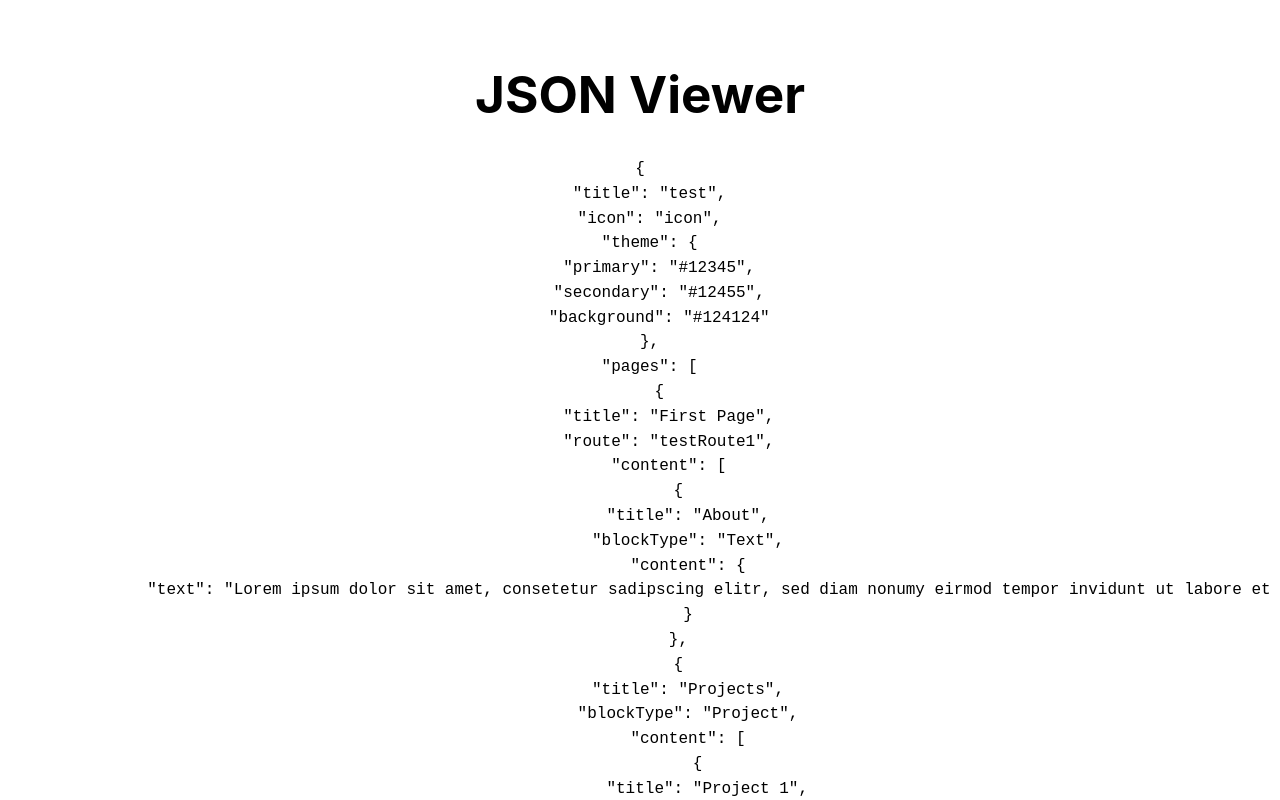
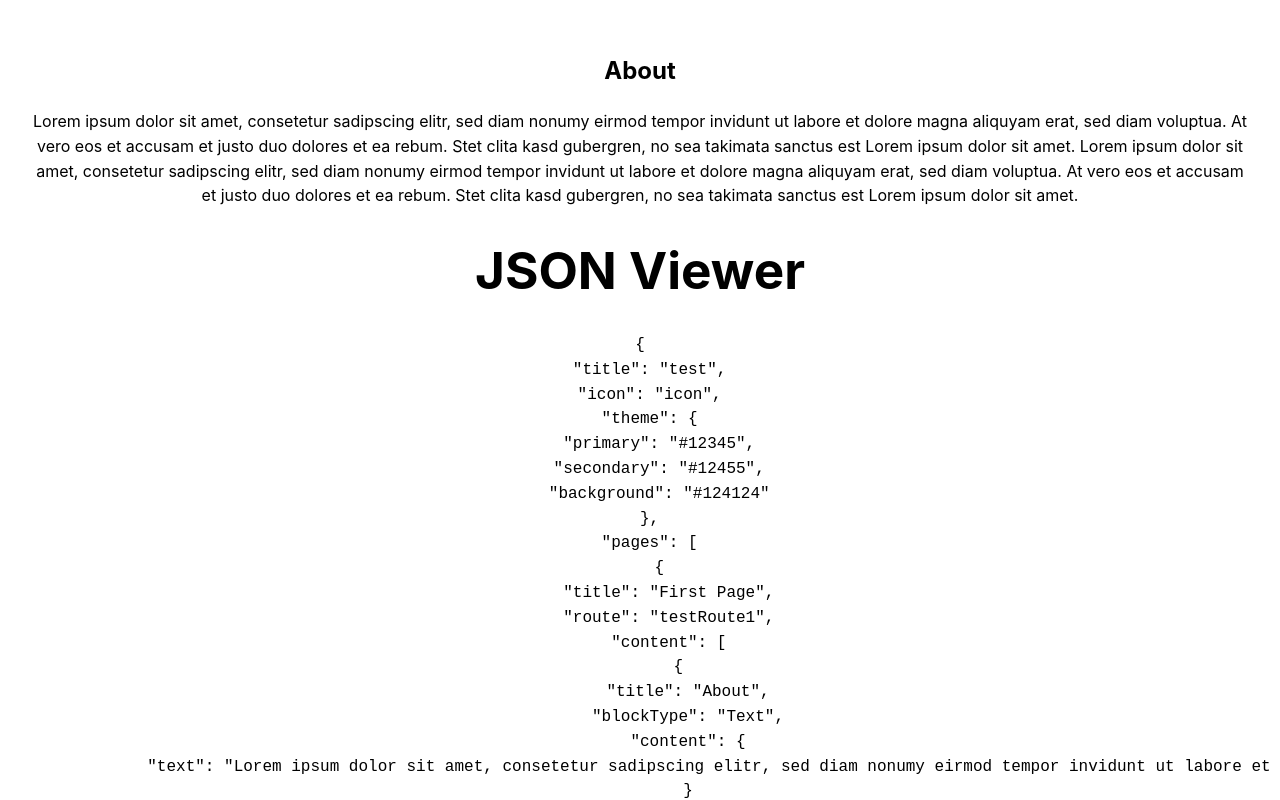
Before and after one commit to schergen-org/JAWG, a React (Vite) app: page / in a window 1280 px wide. Shown: the top 800 px of the page. Built offline with nearby package versions, Linux system fonts and the light colour scheme.

Commit message:
Add routeswitcher instead of blockBuilder

```diff
--- a/src/App.tsx
+++ b/src/App.tsx
@@ -3,7 +3,7 @@ import { useEffect, useState } from 'react'
 import './App.css'
 import { Schema } from './types/Schema'
 import { loadJsonData } from './services/loadJsonService'
-import BlockBuilder from './components/builders/blockBuilder';
+import RouterSwitcher from './components/routerSwitcher';
 
 function App() {
     const [data, setData] = useState<Schema | null>(null);
@@ -15,8 +15,8 @@ function App() {
     return (
         <>
             <div>
-                <BlockBuilder
-                    blocks={data?.content ?? []}
+                <RouterSwitcher
+                    pages={data?.pages ?? []}
                 />
                 <h1>JSON Viewer</h1>
                 <pre>{data ? JSON.stringify(data, null, 2) : 'Keine Daten verfügbar'}</pre>
```
